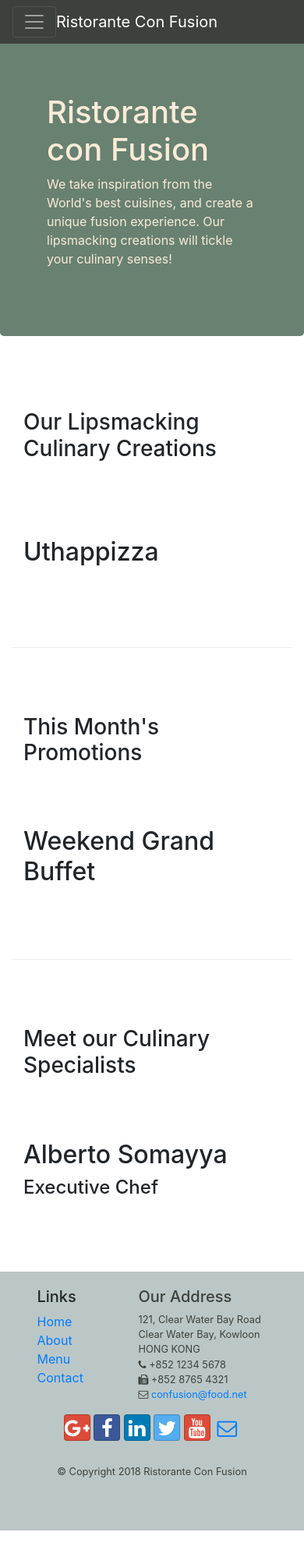
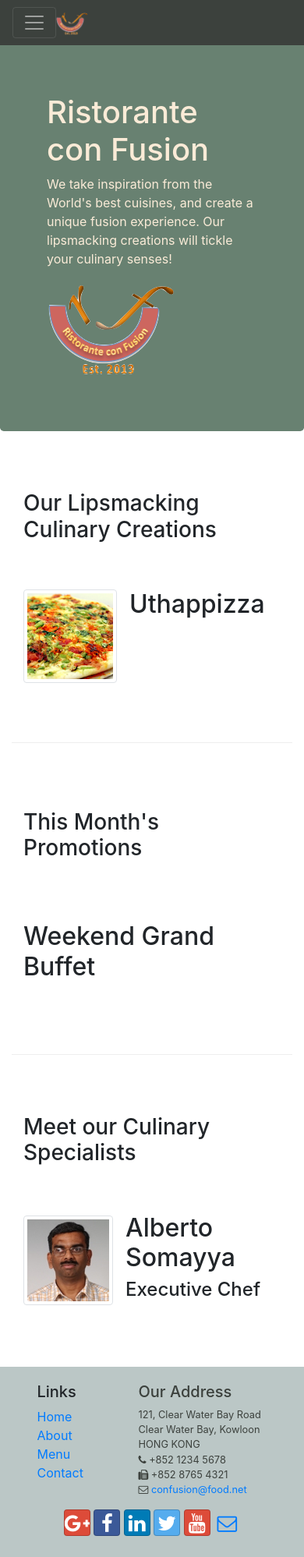
Before and after one commit to catch1camo/conFusion, a website: page index.html in a window 390 px wide. Shown: the top 1997 px of the page at 78% size. Before the commit the page ends 1963 px from the top, so only its background shows below. Drawn offline with nearby package versions, Linux system fonts and the light colour scheme.

Commit message:
Images and Media

```diff
--- a/index.html
+++ b/index.html
@@ -24,7 +24,7 @@
             <button class="navbar-toggler" type="button" data-toggle="collapse" data-target="#Navbar">
                 <span class="navbar-toggler-icon"></span>
             </button>
-            <a class="navbar-brand mr-auto" href="#">Ristorante Con Fusion</a>
+            <a class="navbar-brand mr-auto" href="#"><img src="img/logo.png" width="41" height="30"></a>
             <div class="collapse navbar-collapse" id="Navbar">
                 <ul class="navbar-nav mr-auto">
                     <li class="nav-item active"><a class="nav-link" href="#"><span class="fa fa-home fa-lg"></span> Home</a></li>
@@ -39,11 +39,12 @@
     <header class="jumbotron">
         <div class="container">
             <div class="row">
-                <div class="col-12 col-sm-8">
+                <div class="col-12 col-sm-6">
                     <h1>Ristorante con Fusion</h1>
                     <p>We take inspiration from the World's best cuisines, and create a unique fusion experience. Our lipsmacking creations will tickle your culinary senses!</p>
                 </div>
-                <div class="col-12 col-sm">
+                <div class="col-12 col-sm align-self-center">
+                    <img src="img/logo.png" class="img-fluid">
                 </div>
             </div>
         </div>
@@ -55,9 +56,14 @@
                 <h3>Our Lipsmacking Culinary Creations</h3>
             </div>
             <div class="col col-sm order-sm-first col-md">
-                <h2>Uthappizza</h2>
-                <p class="d-none d-sm-block">A unique combination of Indian Uthappam (pancake) and Italian pizza, topped with Cerignola olives, ripe vine cherry tomatoes, Vidalia onion, Guntur chillies and Buffalo Paneer.</p>
-            </div>
+                <div class="media">
+                    <img class="d-flex mr-3 img-thumbnail align-self-center" src="img/uthappizza.png" alt="Uthappizza">
+                    <div class="media-body">
+                        <h2 class="mt-0">Uthappizza</h2>
+                        <p class="d-none d-sm-block">A unique combination of Indian Uthappam (pancake) and Italian pizza, topped with Cerignola olives, ripe vine cherry tomatoes, Vidalia onion, Guntur chillies and Buffalo Paneer.</p>
+                    </div>
+                </div>
+             </div>
         </div>
 
 
@@ -76,9 +82,14 @@
                 <h3>Meet our Culinary Specialists</h3>
             </div>
             <div class="col col-sm order-sm-first col-md">
-                <h2>Alberto Somayya</h2>
-                <h4>Executive Chef</h4>
-                <p class="d-none d-sm-block">Award winning three-star Michelin chef with wide International experience having worked closely with whos-who in the culinary world, he specializes in creating mouthwatering Indo-Italian fusion experiences. </p>
+                <div class="media">
+                    <img class="d-flex mr-3 img-thumbnail align-self-center" src="img/alberto.png" alt="Alberto Somayya">
+                    <div class="media-body">
+                        <h2 class="mt=0">Alberto Somayya</h2>
+                        <h4>Executive Chef</h4>
+                        <p class="d-none d-sm-block">Award winning three-star Michelin chef with wide International experience having worked closely with whos-who in the culinary world, he specializes in creating mouthwatering Indo-Italian fusion experiences. </p>
+                    </div>
+                </div>
             </div>
         </div>
     </div>
```
Also changed, not shown: aboutus.html (+4 -3 lines), contactus.html (+4 -3 lines), img/alberto.png (added), img/buffet.png (added), img/logo.png (added), img/uthappizza.png (added).
